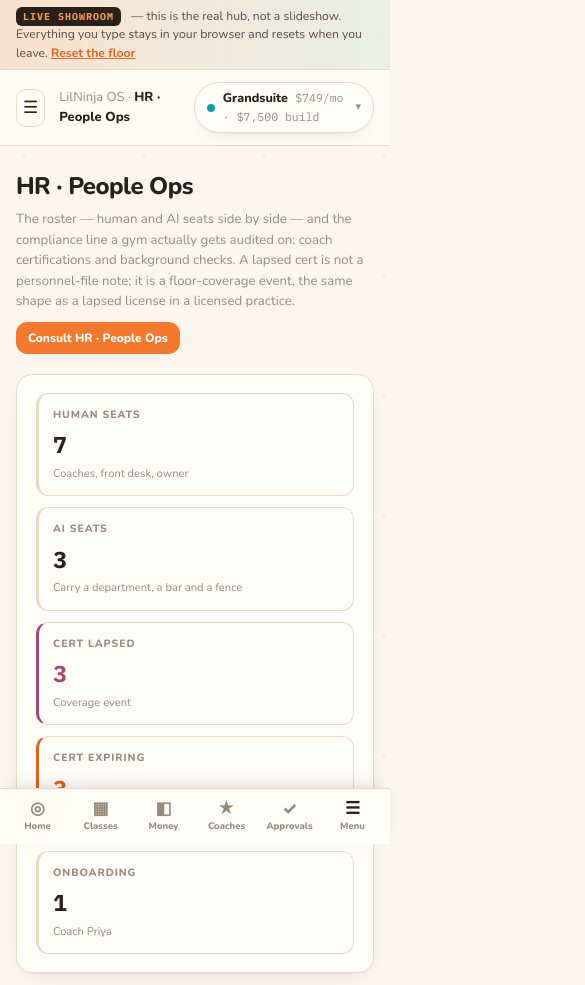
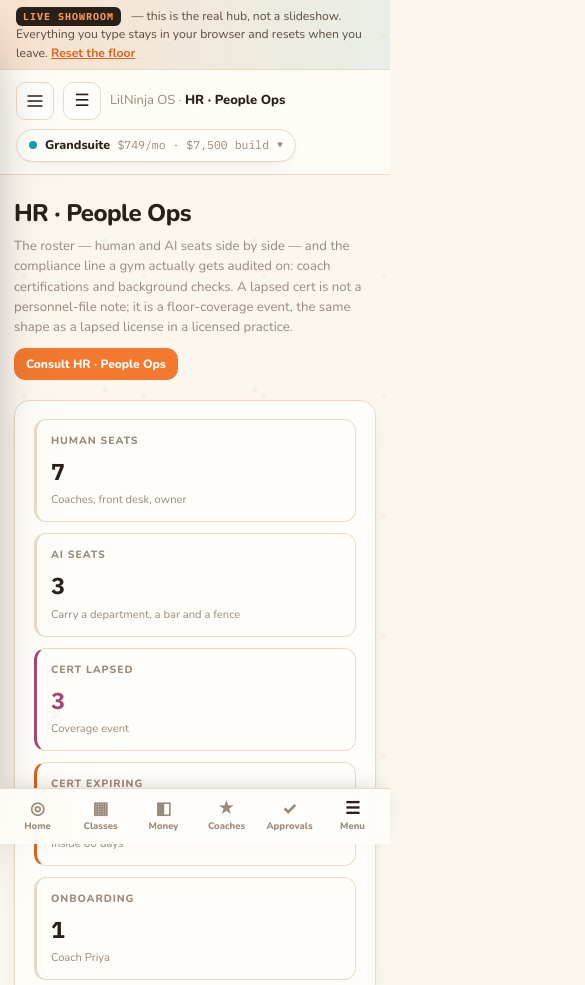
Before and after one commit to aexperiences/ae-lilninja-showroom, a plain HTML site: page hr.html in a window 390 px wide. Shown: the top 985 px of the page, 585 px wide, since content can reach past the window. Drawn offline with nearby package versions, Linux system fonts and the light colour scheme.

Commit message:
Mobile drawer + table scroll fix

```diff
--- a/lilninja.css
+++ b/lilninja.css
@@ -446,3 +446,20 @@ input[type=range]{padding:0; border:none; background:transparent; accent-color:v
 .bmark img{width:100%;height:100%;object-fit:cover;border-radius:inherit;display:block}
 .bmark.fallback img{display:none}
 .bmark.fallback .fallback-mark{display:block !important}
+
+/* === AE mobile drawer + cutoff fix (Jul 27 2026) === */
+.navscrim{position:fixed; inset:0; background:rgba(20,16,12,.5); z-index:49; opacity:0; visibility:hidden; transition:opacity .2s}
+.ae-navtoggle{display:none}
+@media(max-width:860px){
+  html,body{overflow-x:hidden}
+  .app{grid-template-columns:1fr !important}
+  .topbar{display:flex !important; align-items:center; flex-wrap:wrap; gap:9px}
+  .ae-navtoggle{display:inline-flex; align-items:center; justify-content:center; width:38px; height:38px; border-radius:9px; border:1px solid var(--line,rgba(0,0,0,.15)); background:var(--card,#fff); color:inherit; cursor:pointer; flex:none; padding:0}
+  .ae-navtoggle svg{width:20px; height:20px}
+  .sidebar{position:fixed !important; top:0 !important; left:0 !important; z-index:50; width:272px; max-width:84vw; height:100vh; height:100dvh; overflow-y:auto; transform:translateX(-100%); transition:transform .22s ease; box-shadow:0 24px 56px -24px rgba(0,0,0,.55)}
+  .app.nav-open .sidebar{transform:translateX(0) !important}
+  .app.nav-open .navscrim{opacity:1; visibility:visible}
+  .content{padding:16px 14px 40px !important}
+  table{display:block; overflow-x:auto; -webkit-overflow-scrolling:touch; max-width:100%; font-size:12px}
+  #toast-wrap{left:12px !important; right:12px !important}
+}
--- a/lilninja.js
+++ b/lilninja.js
@@ -1332,3 +1332,29 @@
     page:page, card:card, stat:stat, tag:tag, srcNote:srcNote, bar:bar
   };
 })(window);
+
+/* ============================================================================
+   AE mobile drawer enhancer (Jul 27 2026) — progressive enhancement.
+   Injects a hamburger + scrim + toggle so any shell with .app/.sidebar/.topbar
+   gets a proper off-canvas drawer on phones instead of a stacked-on-top nav.
+   Self-contained; safe to append to any engine. ============================ */
+(function(){
+  function init(){
+    var app=document.querySelector('.app'),
+        side=document.querySelector('.sidebar'),
+        bar=document.querySelector('.topbar');
+    if(!app||!side||!bar) return;
+    if(document.getElementById('aeNavToggle')) return;
+    var scrim=document.querySelector('.navscrim');
+    if(!scrim){ scrim=document.createElement('div'); scrim.className='navscrim'; app.appendChild(scrim); }
+    var btn=document.createElement('button');
+    btn.id='aeNavToggle'; btn.className='ae-navtoggle'; btn.setAttribute('aria-label','Menu');
+    btn.innerHTML='<svg viewBox="0 0 24 24" fill="none" stroke="currentColor" stroke-width="2"><path d="M3 6h18M3 12h18M3 18h18"/></svg>';
+    bar.insertBefore(btn, bar.firstChild);
+    btn.addEventListener('click', function(e){ e.stopPropagation(); app.classList.toggle('nav-open'); });
+    scrim.addEventListener('click', function(){ app.classList.remove('nav-open'); });
+    side.addEventListener('click', function(e){ if(e.target.closest('a')) app.classList.remove('nav-open'); });
+  }
+  function boot(){ init(); setTimeout(init,150); setTimeout(init,500); setTimeout(init,1200); }
+  if(document.readyState==='loading') document.addEventListener('DOMContentLoaded',boot); else boot();
+})();
```
